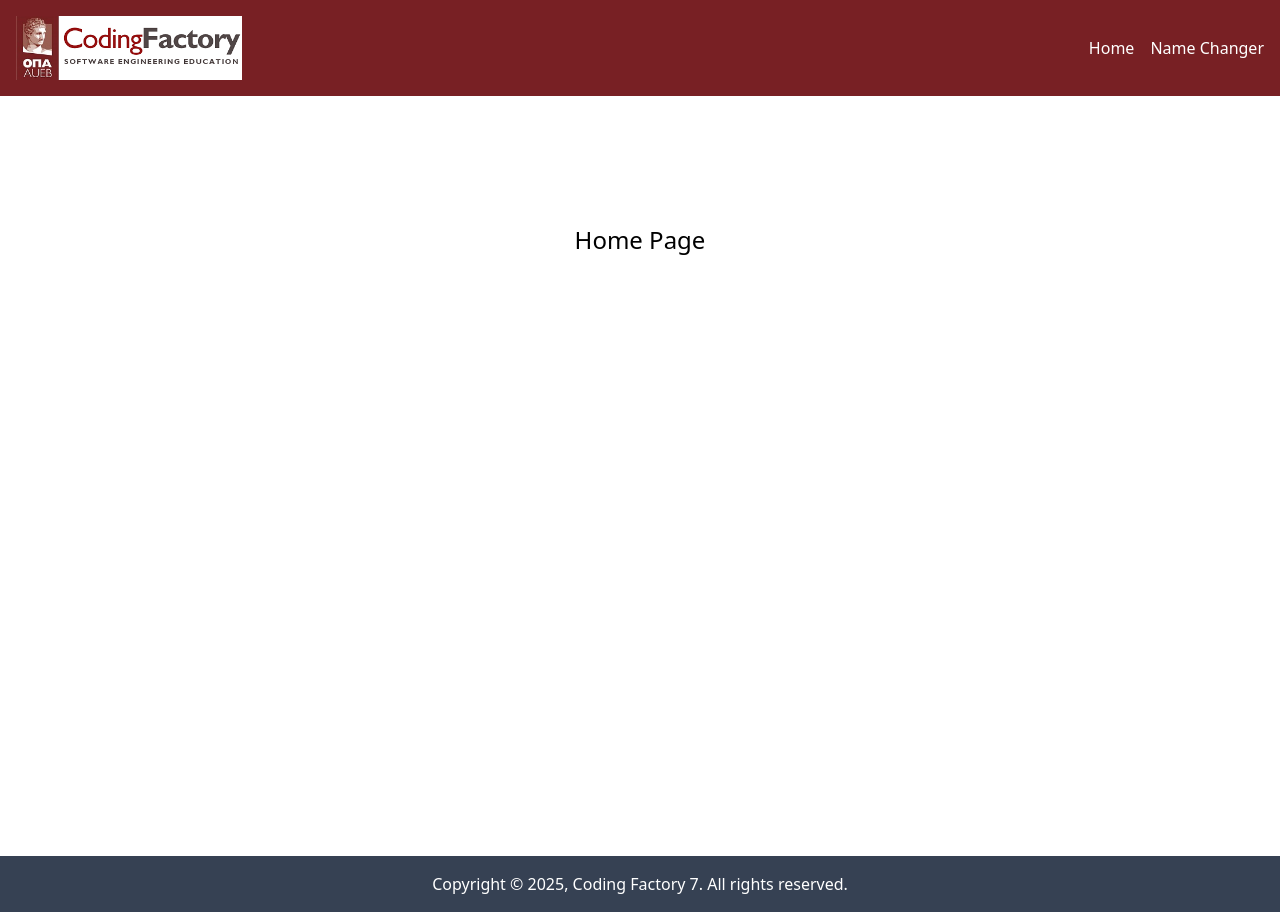
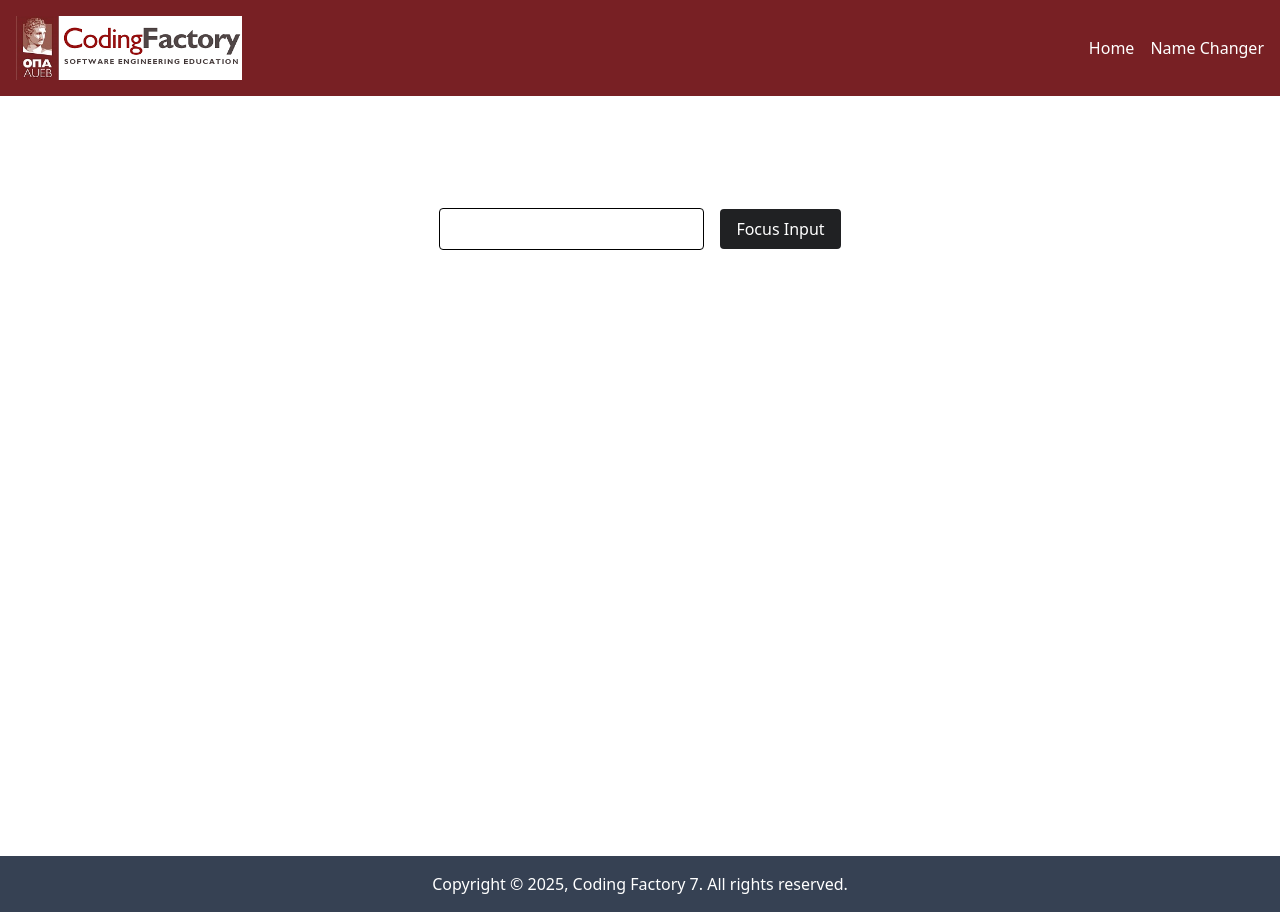
Before and after one commit to dionysisvossos/cf7-components-intro, a React (Vite) app: page / in a window 1280 px wide. Built offline with nearby package versions, Linux system fonts and the light colour scheme.

Commit message:
feat: focus input example

```diff
--- a/src/App.tsx
+++ b/src/App.tsx
@@ -19,7 +19,7 @@
 // import CounterWithMoreStates from "./components/CounterWithMoreStates.tsx";
 // import Todo from "../../cf7-react-todo-app/src/components/Todo.tsx";
 import {BrowserRouter, Routes, Route} from "react-router";
-import HomePage from "./pages/HomePage";
+// import HomePage from "./pages/HomePage";
 import NameChangerPage from "./pages/NameChangerPage.tsx";
 import OnlineStatusPage from "./pages/OnlineStatusPage.tsx";
 import UserPage from "./pages/UserPage";
@@ -28,6 +28,7 @@
 import RouterExamplesLayout from "./components/RouterExamplesLayout.tsx";
 import AutoRedirectPage from "./pages/AutoRedirectPage.tsx";
 import NotFoundPage from "./pages/NotFoundPage.tsx";
+import FocusInput from "./components/FocusInput.tsx";
 
 
 
@@ -70,7 +71,7 @@
             <Routes>
                 <Route element={<RouterLayout />}>
                     {/*<Route path="/" element={<HomePage />}/>*/}
-                    <Route index element={<HomePage />}/>
+                    <Route index element={<FocusInput />}/>
                     <Route path="users/:userId" element={<UserPage />}/>
                     <Route path="users" element={<UserPage />}/>
                 </Route>
--- /dev/null
+++ b/src/components/FocusInput.tsx
@@ -0,0 +1,26 @@
+import {useRef} from "react";
+
+const FocusInput = () => {
+    const inputRef = useRef<HTMLInputElement>(null);
+
+    const handleClick = () => {
+        inputRef.current?.focus();
+    };
+
+    return (
+        <>
+            <div className="text-center space-x-4 mt-4">
+            <input
+                ref={inputRef}
+                type="text" className="border px-4 py-2 rounded"/>
+            <button
+                onClick={handleClick}
+                className="bg-cf-dark-gray text-white px-4 py-2 rounded">
+                Focus Input
+            </button>
+            </div>
+        </>
+    )
+}
+
+export default FocusInput;
```
